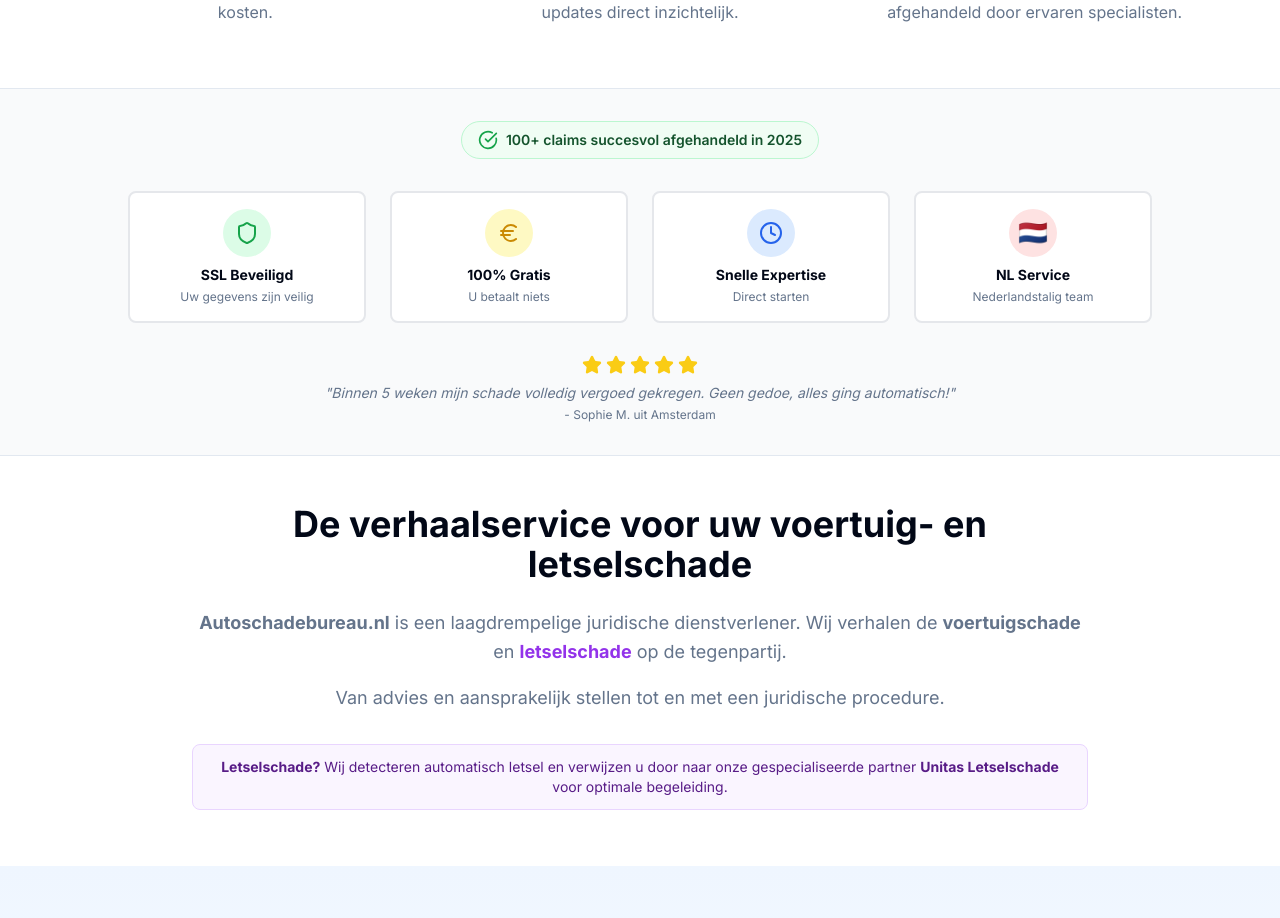
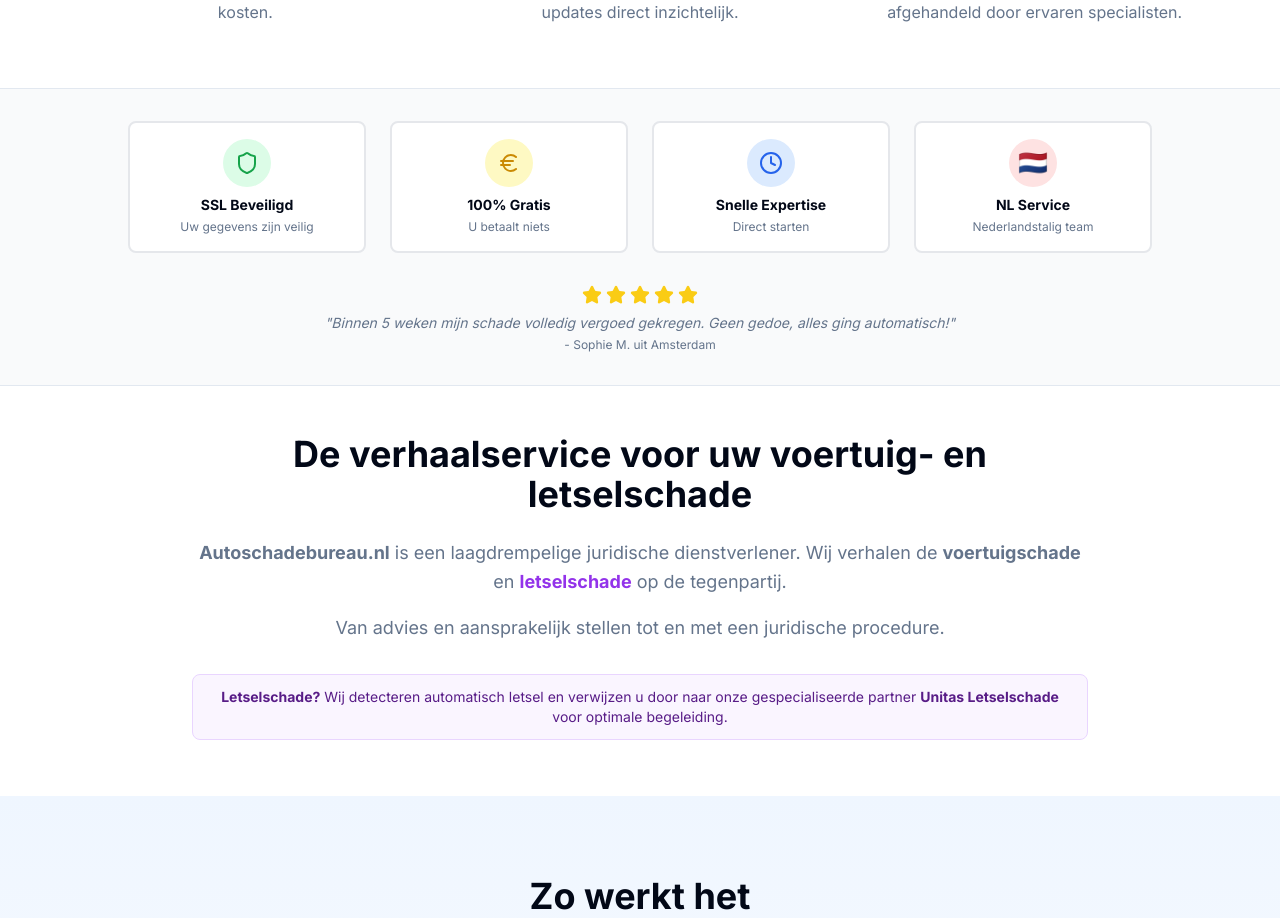
Before and after one commit to Championne/Gratisschadeverhalen.nl, a Next.js app: page / in a window 1280 px wide. Shown: the part 1268-2186 px from the top of the page. Built offline with nearby package versions, Linux system fonts and the light colour scheme; no server answers.

Commit message:
content: remove 100+ claims counter badge

```diff
--- a/app/page.tsx
+++ b/app/page.tsx
@@ -430,16 +430,6 @@ export default function HomePage() {
         <section className="py-8 bg-gray-50 border-b">
           <div className="container mx-auto px-4">
             <div className="max-w-5xl mx-auto">
-              {/* Stats Counter */}
-              <div className="text-center mb-8">
-                <div className="inline-flex items-center gap-2 bg-green-50 border border-green-200 px-4 py-2 rounded-full">
-                  <CheckCircle className="h-5 w-5 text-green-600" />
-                  <span className="text-sm font-semibold text-green-900">
-                    100+ claims succesvol afgehandeld in 2025
-                  </span>
-                </div>
-              </div>
-
               {/* Trust Badges Grid */}
               <div className="grid grid-cols-2 md:grid-cols-4 gap-4 md:gap-6">
                 {/* Badge 1: SSL Beveiligd */}
```
